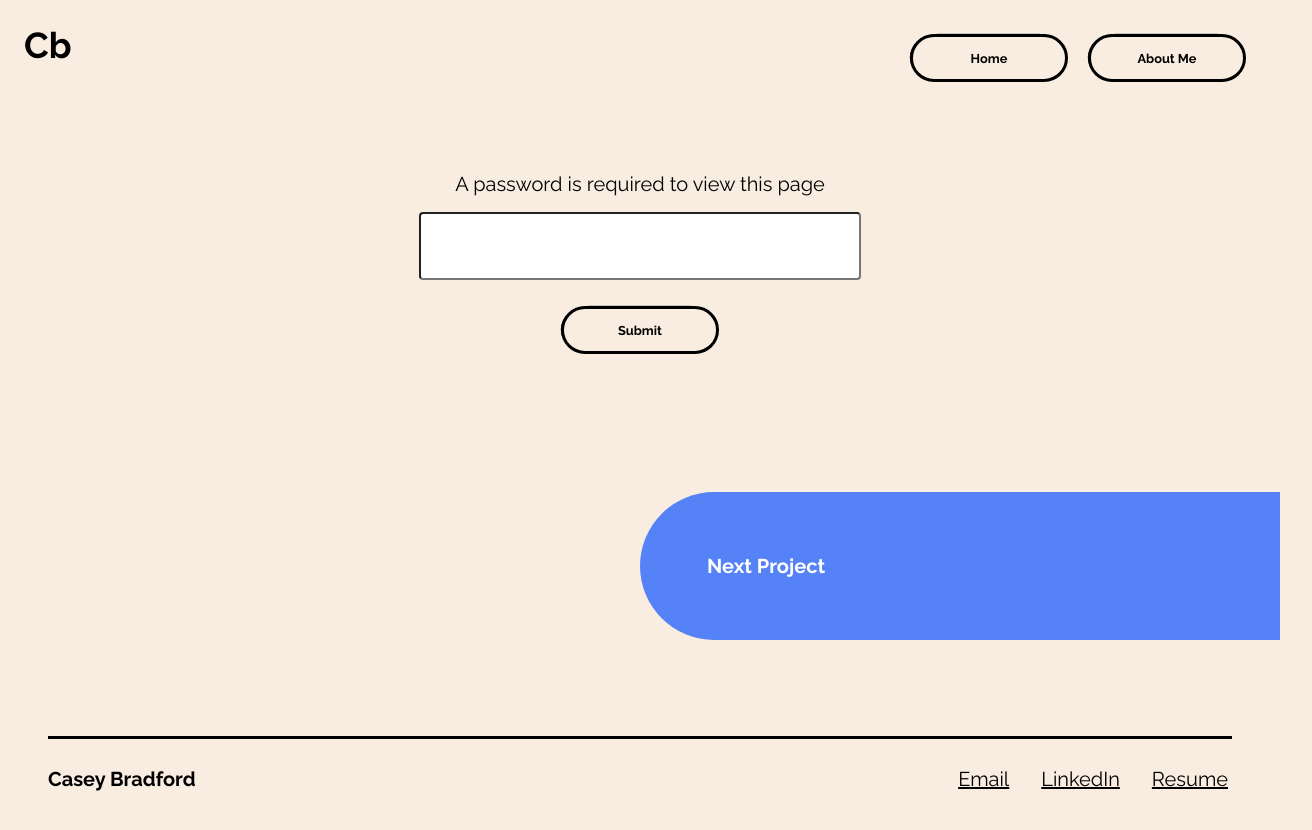
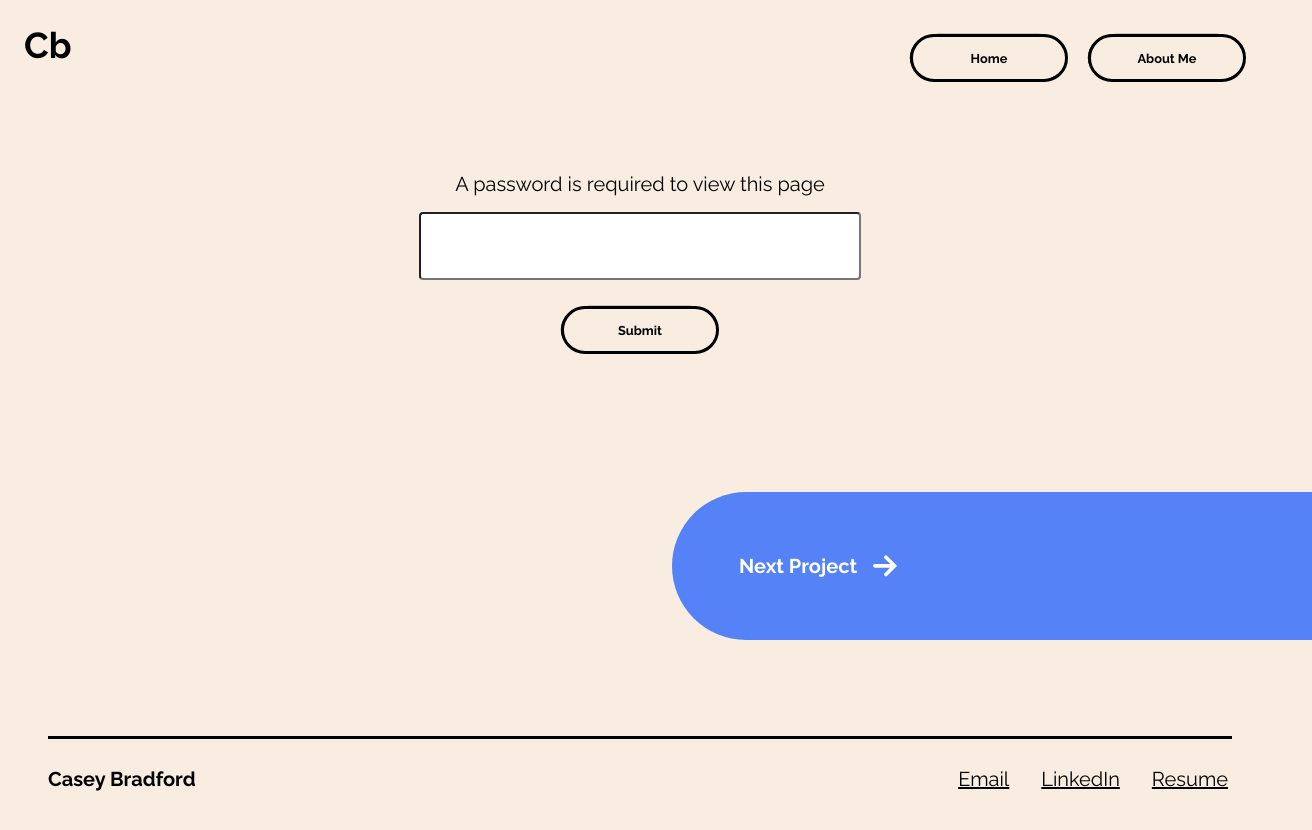
Before and after one commit to hottinet/casey-site-v2, a Next.js app: page /customer-discovery in a window 1280 px wide. Shown: the top 830 px of the page, 1312 px wide, since content can reach past the window. Built offline with nearby package versions, Linux system fonts and the light colour scheme.

Commit message:
next project pickle arrow

```diff
--- a/src/components/icons/Arrow.tsx
+++ b/src/components/icons/Arrow.tsx
@@ -17,7 +17,7 @@ const Path = styled.path<{ color: Color }>`
   fill: ${({ color, theme }) => theme.colors[color]};
 `;
 
-const Open: React.FC<Props> = ({
+const Arrow: React.FC<Props> = ({
   className,
   color = 'textSecondary',
   title,
@@ -44,4 +44,4 @@ const Open: React.FC<Props> = ({
   </Icon>
 );
 
-export default Open;
+export default Arrow;
--- a/src/components/pickles/NextProjectPickle.tsx
+++ b/src/components/pickles/NextProjectPickle.tsx
@@ -2,6 +2,7 @@ import styled from '@emotion/styled';
 
 import { Color } from '~/typings/theme';
 
+import Arrow from '../icons/Arrow';
 import Link from '../Link';
 import Heading from '../typography/Heading';
 import Pickle from './Pickle';
@@ -12,6 +13,26 @@ type NextProjectPickleProps = {
   className?: string;
 };
 
+const LinkPickle = styled(Pickle)`
+  width: 75%;
+  height: 9.25rem;
+  transition: transform 0.5s;
+  transform: translateX(5%);
+  border-radius: 1000px 0 0 1000px;
+  :hover {
+    transform: translateX(0);
+  }
+  ${({ theme }) => theme.breakpoints.sm} {
+    width: 50%;
+  }
+`;
+
+const ArrowIcon = styled(Arrow)`
+  height: ${({ theme }) => theme.spacing[24]};
+  width: ${({ theme }) => theme.spacing[24]};
+  margin-left: ${({ theme }) => theme.spacing[16]};
+`;
+
 const PickleLink = styled(Link)`
   text-decoration: none;
   color: ${({ theme }) => theme.colors.textSecondary};
@@ -20,11 +41,6 @@ const PickleLink = styled(Link)`
   display: flex;
   align-items: center;
   padding-left: ${({ theme }) => theme.spacing[64]};
-`;
-
-const LinkPickle = styled(Pickle)`
-  width: 50%;
-  height: 9.25rem;
 `;
 
 const NextProjectPickle: React.FC<NextProjectPickleProps> = ({
@@ -37,6 +53,7 @@ const NextProjectPickle: React.FC<NextProjectPickleProps> = ({
       <Heading bold mb={0}>
         Next Project
       </Heading>
+      <ArrowIcon title="Next project arrow" titleId="next-project-arrow" />
     </PickleLink>
   </LinkPickle>
 );
```
